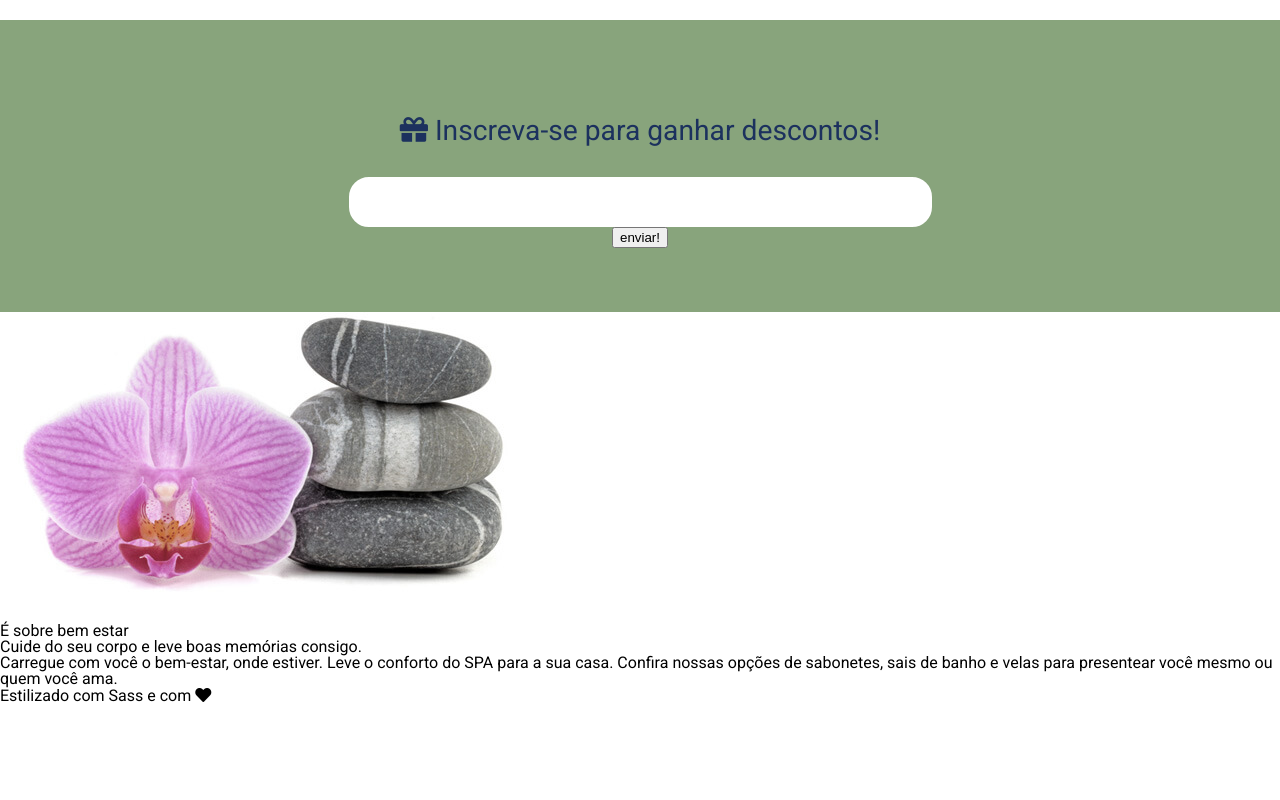
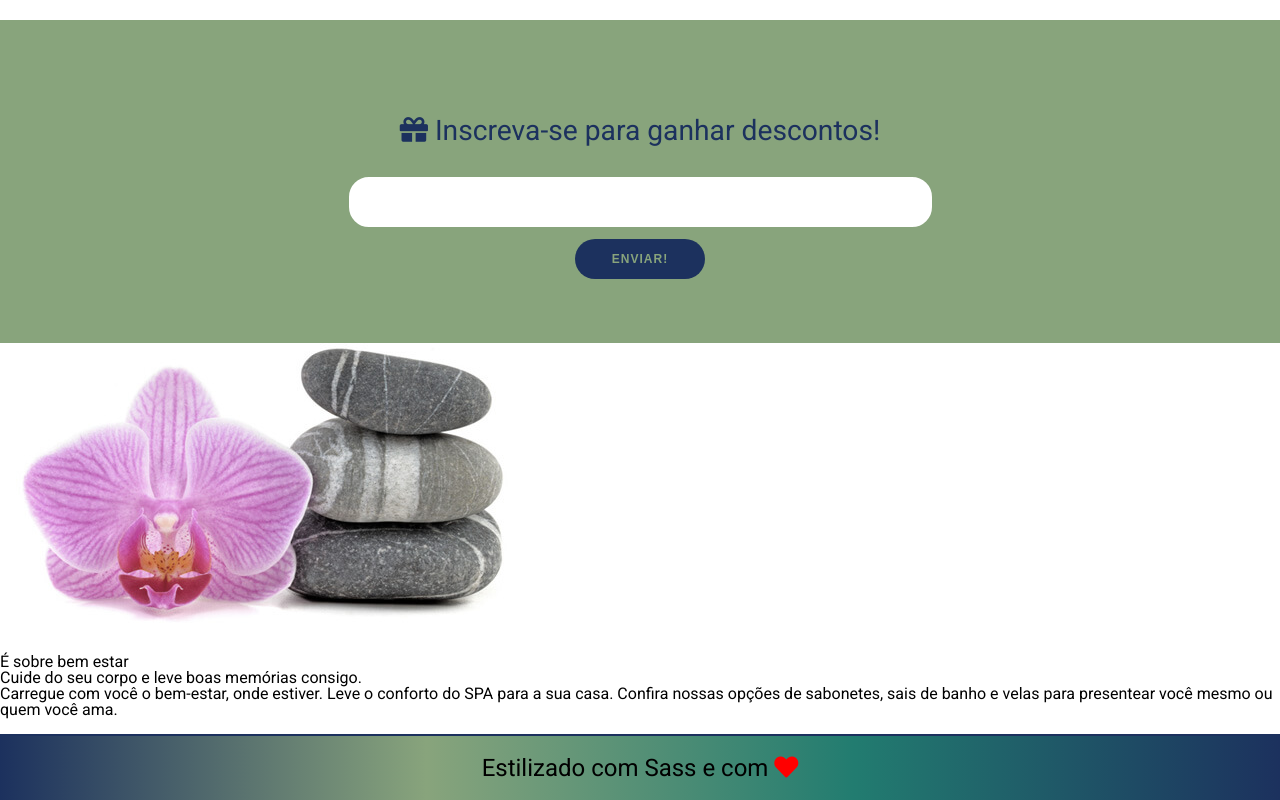
Before and after one commit to marcelovictor123/Projeto-spa-scss, a plain HTML site: page index.html in a window 1280 px wide. Shown: the part 1101-1901 px from the top of the page. Before the commit the page ends 1806 px from the top, so only its background shows below. Drawn offline with nearby package versions, Linux system fonts and the light colour scheme.

Commit message:
Adcionado cor no footer

```diff
--- a/styles/componets/_banner.scss
+++ b/styles/componets/_banner.scss
@@ -22,7 +22,7 @@
 
         h2 {
             font-size: $tamanho-do-texto /2;
-            color: $cor-secundaria;
+            color: $cor-primeria;
         }
     }
 }
--- a/styles/componets/_cupom.scss
+++ b/styles/componets/_cupom.scss
@@ -38,4 +38,26 @@
         }
 
     }
+
+    button {
+        text-transform: uppercase;
+        margin-top: .75rem;
+        outline: none;
+        height: 40px;
+        text-align: center;
+        width: 130px;
+        background-color: $cor-primeria;
+        color: $cor-terciaria;
+        letter-spacing: 1px;
+        font-size: 12px;
+        font-weight: bold;
+        cursor: pointer;
+        border: 2px $cor-primeria;
+        border-radius: 40px;
+
+        &:hover {
+            color: $cor-primeria;
+            background-color: $cor-secundaria;
+        }
+    }
 }
--- /dev/null
+++ b/styles/componets/_footer.sass
@@ -0,0 +1,14 @@
+@import ../abstract/_variaveis.scss
+
+@mixin bg-cores($cores...)
+    background: linear-gradient(to left, $cores)
+
+footer
+    text-align: center
+    font-size: $tamanho-do-texto/2
+    border-top: 2px solid $cor-primeria
+    margin-top: 1rem
+    padding: 1.2rem
+    @include bg-cores($cor-primeria, $cor-secundaria, $cor-terciaria, $cor-primeria)
+    i
+        color: red
--- a/styles/style.scss
+++ b/styles/style.scss
@@ -3,3 +3,4 @@
 @import './componets/banner';
 @import './componets/servicos';
 @import './componets/cupom';
+@import './componets/_footer.sass';
```
Also changed, not shown: styles/style.css, 1 other file.
